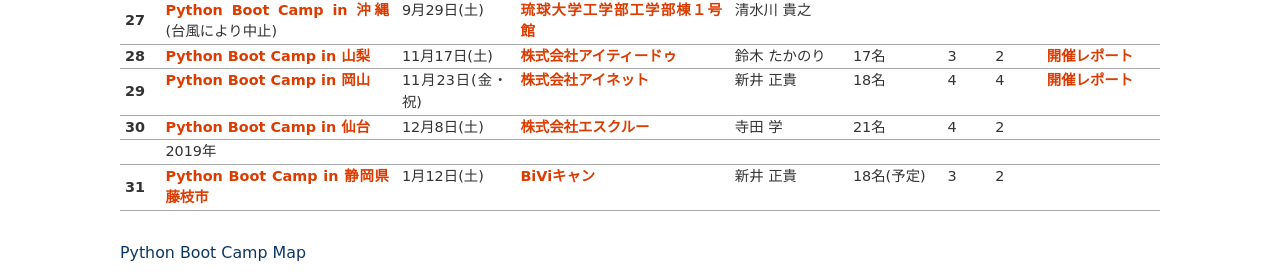
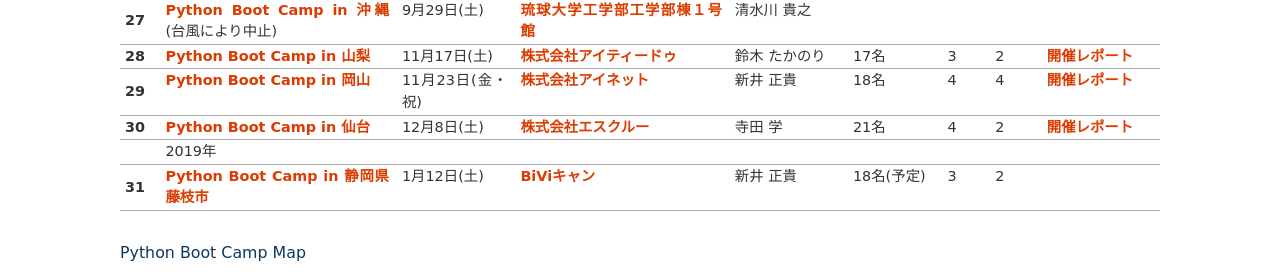
Before and after one commit to pyconjp/www.pycon.jp, a Sphinx documentation site: the page built from source/support/bootcamp.rst, in a window 1280 px wide and 900 px high, scrolled down 3081 px, cut to the strip 141-418 px from the top of the window. Built offline with Sphinx 7.4.7, drawn with Linux system fonts in a browser that asks for light colours.

Commit message:
add pycamp sendai report

```diff
--- a/source/support/bootcamp.rst
+++ b/source/support/bootcamp.rst
@@ -432,7 +432,7 @@
      - 21名
      - 4
      - 2
-     -
+     - `開催レポート <https://pyconjp.blogspot.com/2018/12/pycamp-in-sendai-report..html>`__
    * -
      - 2019年
      -
```
